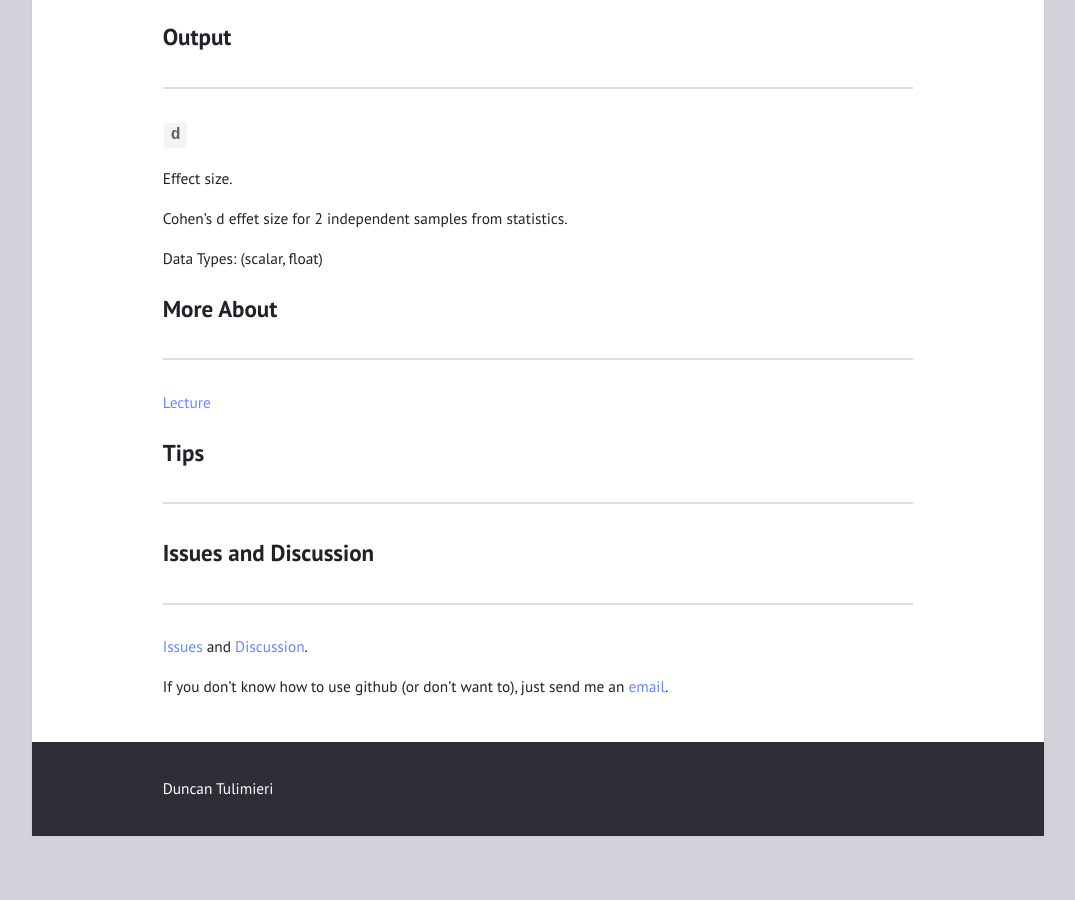
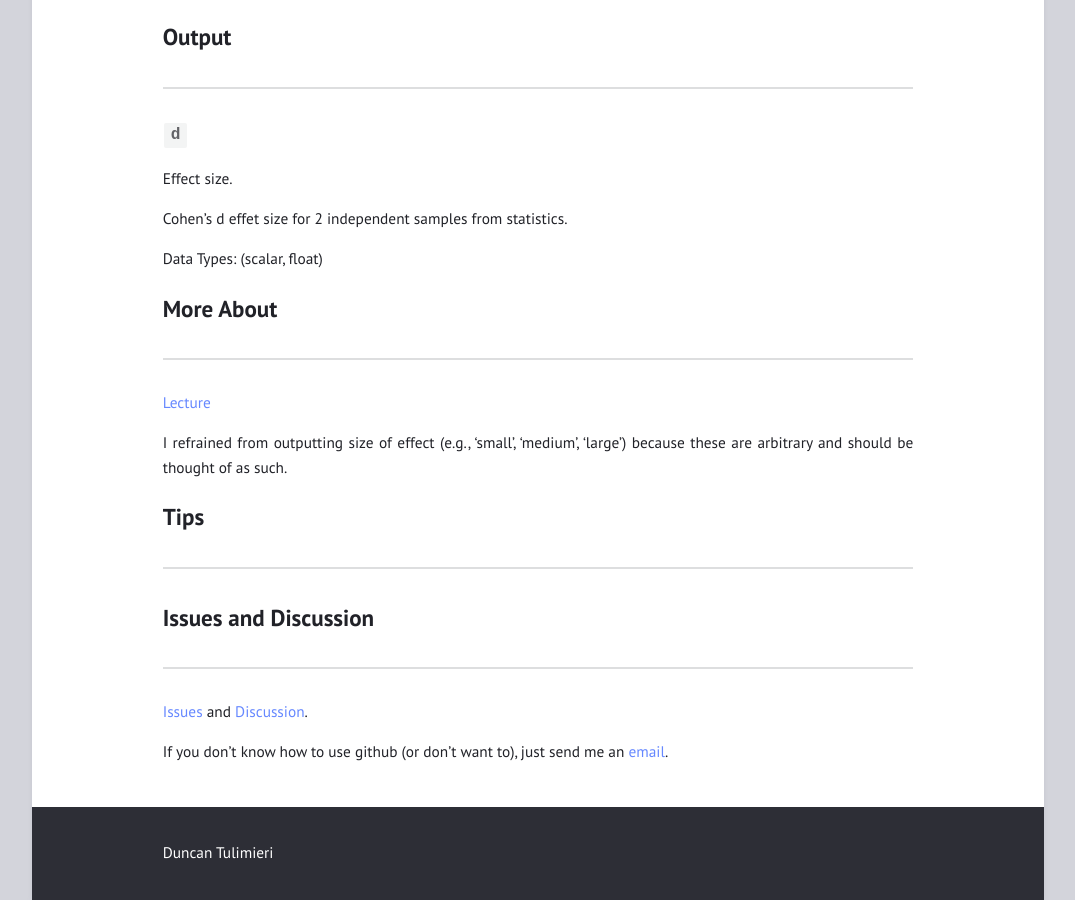
Before and after one commit to tulimid1/cohens_d, a Jekyll site: the page built from 2ind_from_stats.md, in a window 1280 px wide and 900 px high, scrolled down 1946 px. Shown: the whole window, without its empty margins (102-1177 px from the left). Built offline with Jekyll 4.4.1, drawn with Linux system fonts in a browser that asks for light colours; before the commit the page ends 2782 px from its top, so only the background shows below that.

Commit message:
Update 2ind_from_stats.md

```diff
--- a/2ind_from_stats.md
+++ b/2ind_from_stats.md
@@ -75,6 +75,8 @@ Data Types: (scalar, float)
 ---
 [Lecture](https://github.com/joshcash9/Statistics_BME/blob/master/04_effect_power.pdf)
 
+I refrained from outputting size of effect (e.g., 'small', 'medium', 'large') because these are arbitrary and should be thought of as such.
+
 ## Tips
 ---
 
```
